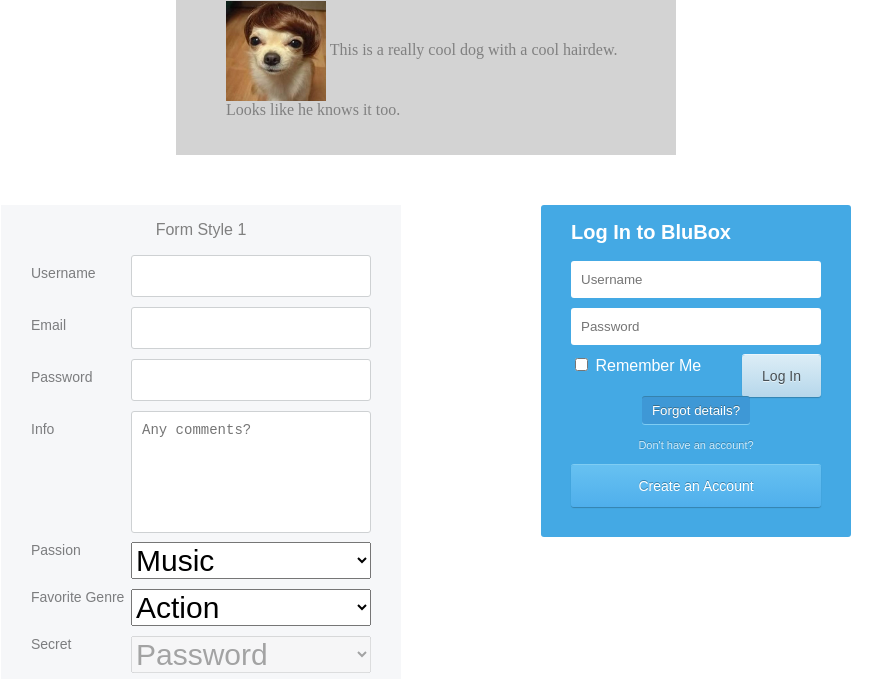
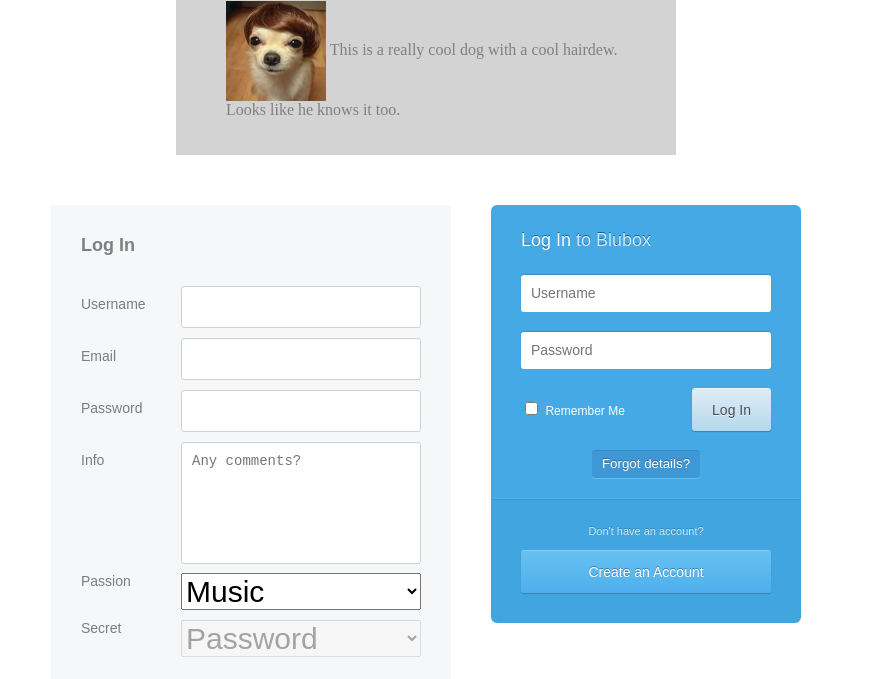
Before and after one commit to KevinFox/hello-css-world, a plain HTML site: page index.html in a window 1280 px wide. Shown: the part 265-944 px from the top of the page, without its empty margins (214-1096 px from the left). Drawn offline with Linux system fonts and the light colour scheme.

Commit message:
all but box and dropdown finished

```diff
--- a/CSS/default.css
+++ b/CSS/default.css
@@ -7,7 +7,14 @@ h1 {
 h2 {
   color: white;
   text-align: left;
-  font-size: 20px;
+  font-size: 18px;
+  font-weight: 400;
+  margin: 20px 0px 24px 0px;
+  text-shadow: 0px -1px #0e6597;
+}
+
+.bluebox {
+  color: #cdebfb;
 }
 
 p {
@@ -35,7 +42,7 @@ p {
 /* FORM STYLING */
 #forms-container {
   margin: 50px auto 50px auto;
-  width: 850px;
+  width: 750px;
   /*border: 1px solid lightgrey;*/
   font-family: ‘Lucida Sans Unicode’, ‘Lucida Grande’, sans-serif;
 }
@@ -142,19 +149,19 @@ p {
   /*margin: 20px auto;*/
 }
 
-::-webkit-input-placeholder {
+#form-one ::-webkit-input-placeholder {
    font-weight: 200;
 }
 
-:-moz-placeholder { /* Firefox 18- */
+#form-one :-moz-placeholder { /* Firefox 18- */
    font-weight: 200;
 }
 
-::-moz-placeholder {  /* Firefox 19+ */
+#form-one ::-moz-placeholder {  /* Firefox 19+ */
    font-weight: 200;
 }
 
-:-ms-input-placeholder {
+#form-one :-ms-input-placeholder {
    font-weight: 200;
 }
 
@@ -163,21 +170,40 @@ p {
 
 
 #form-two {
+  float: right;
+  border-radius: 6px;
+  overflow: hidden;
+}
+
+#form-two .form-two-top {
   background-color: #44a9e4;
   width: 250px; /* Should be 400px */
+  padding: 5px 30px 20px 30px;
+  border-width: 0px 0px 1px 0px;
+  border-style: solid;
+  border-color: #53b3e7;
+}
+
+#form-two .form-two-bottom {
+  background-color: #41a6df;
+  width: 250px; /* Should be 400px */
   padding: 0px 30px 30px 30px;
-  float: right;
-  border-radius: 3px;
+  border-width: 1px 0px 0px 0px;
+  border-style: solid;
+  border-color: #3795d2;
 }
 
 #form-two .text-field {
   width: 230px; /* actual width is 250. -20 to account for padding */
   height: 37px;
   border: 0px;
-  margin-bottom: 10px;
+  margin-bottom: 20px;
   padding: 0px 10px 0px 10px;
   border-radius: 3px;
   text-align: left;
+  box-shadow: 0px -1px 1px #3d90bf;
+  font-size: 14px;
+  color: #4b4e4f;
 }
 
 /* Start by hiding the checkboxes */
@@ -185,9 +211,26 @@ p {
 	visibility: hidden;
 }*/
 
-#form-two .checkbox-div {
+/*#form-two .checkbox-div {
   width: 20px;
   height: 20px;
+}*/
+
+#form-two .checkbox-container {
+  height: 22px;
+  width: 160px;
+  margin: 10px 0px 10px 0px;
+  /*vertical-align: middle;*/
+  float: left;
+}
+
+#form-two .remember-checkbox {
+  position: relative;
+}
+
+#form-two .remember-me-label {
+  /*display: table-cell;*/
+  vertical-align: middle;
 }
 
 
@@ -208,6 +251,7 @@ p {
   text-shadow: 0px 1px #e8f3f9;
   font-size: 14px;
   float: right;
+  cursor: pointer;
 }
 
 #form-two .forgot-containter {
@@ -217,16 +261,17 @@ p {
 
 #form-two .forgot-button {
   /*margin: 0px auto 0px auto;*/
-  padding: 6px 10px 6px 10px;
+  margin-top: 20px;
+  padding: 5px 10px 7px 10px;
   border-style: solid;
   border-radius: 3px;
   background-color: #3e98d6;
   border-width: 0px;
-  box-shadow: 0px 1px #7fcdf3, 0px -1px #3682ad;
+  box-shadow: 0px 1px #63bfec, 0px -1px #378dbd;
   color: white;
   text-shadow: 0px -1px #3a6f8c;
   font-weight: 200;
-  /*float: right;*/
+  cursor: pointer;
 }
 
 #form-two .create-account-button {
@@ -246,6 +291,7 @@ p {
   font-size: 14px;
   /*display: table-cell;*/
   /*vertical-align: middle;*/
+  cursor: pointer;
 }
 
 
@@ -255,8 +301,18 @@ p {
   color: white;
 }
 
+#form-one h5 {
+  color: grey;
+  font-size: 18px;
+  /*font-weight: 200;*/
+  text-align: left;
+  margin: 30px 0px 30px 0px;
+}
+
 #form-two p1 {
   color: white;
+  font-size: 12px;
+  font-weight: 200;
 }
 
 #form-two h3 {
@@ -271,6 +327,8 @@ p {
   font-size: 11px;
   text-align: center;
   text-shadow: 0px -1px #3682ad;
+  padding-top: 25px;
+  margin-top: 0px;
 }
 
 .form-caption {
--- a/index.html
+++ b/index.html
@@ -30,7 +30,7 @@
     <div id="forms-container">
       <div id="form-one">
         <form action="http://www.example.com/com/subscribe.php" method="get">
-          <p>Form Style 1</p>
+          <h5>Log In</h5>
           <div>
             <label class="form-label" for="username">Username</label>
             <input type="text" name="username" maxlength="30"/>
@@ -57,7 +57,7 @@
               <option value="pokemon">pokemon</option>
               </select>
           </div>
-          <div>
+          <!-- <div>
             <label class="select-label" for="genre">Favorite Genre</label>
               <select name="genre">
               <option value="action">Action</option>
@@ -70,7 +70,7 @@
               <option value="suspence">Suspence</option>
               <option value="western">Western</option>
             </select>
-          </div>
+          </div> -->
           <div>
             <label class="select-label" for="secret">Secret</label>
               <select name="secret" disabled="true">
@@ -94,8 +94,9 @@
 
       <!-- Second Form -->
       <div id="form-two">
+        <div class="form-two-top">
           <form action="http://www.example.com/com/subscribe.php" method="get">
-          <h2>Log In to BluBox</h2>
+            <h2>Log In <span class="bluebox">to Blubox</span></h2>
             <div>
               <input class="text-field" type="text" name="username" maxlength="30" placeholder="Username"/>
             </div>
@@ -103,14 +104,24 @@
               <input class="text-field" type="password" name="password" placeholder="Password"/>
             </div>
             <div>
+              <div class="checkbox-container">
                 <input class="remember-checkbox" type="checkbox" name"remember-user" value="remember"/>
-            <p1>Remember Me</p1>
+                <p1 class="remember-me-label">Remember Me</p1>
+              </div>
+              <div class="login-container">
                 <input class="login-button" type="button" name="login" value="Log In"/>
+              </div>
+
             </div>
             <div style="clear:both"></div> <!-- Needed to keep the div within their parent div -->
             <div class="forgot-containter">
               <button class="forgot-button" type="button" name="forgot">Forgot details?</button>
             </div>
+          </form>
+        </div>
+
+        <div class="form-two-bottom">
+          <form action="http://www.example.com/com/join.php" method="get">
             <h4>Don't have an account?</h4>
             <div>
               <!-- <input class="create-account-button" type="button" name="create-account" value="Create an Account"/> -->
@@ -118,6 +129,8 @@
             </div>
           </form>
         </div>
+      </div>
+
       <div style="clear:both"></div> <!-- Needed to keep the div within their parent div -->
       <p class="form-caption">Forms are hard, but they make things do things. So that's kewl.</p>
     </div>
```
Lines whose indentation alone changed are shown as unchanged.
